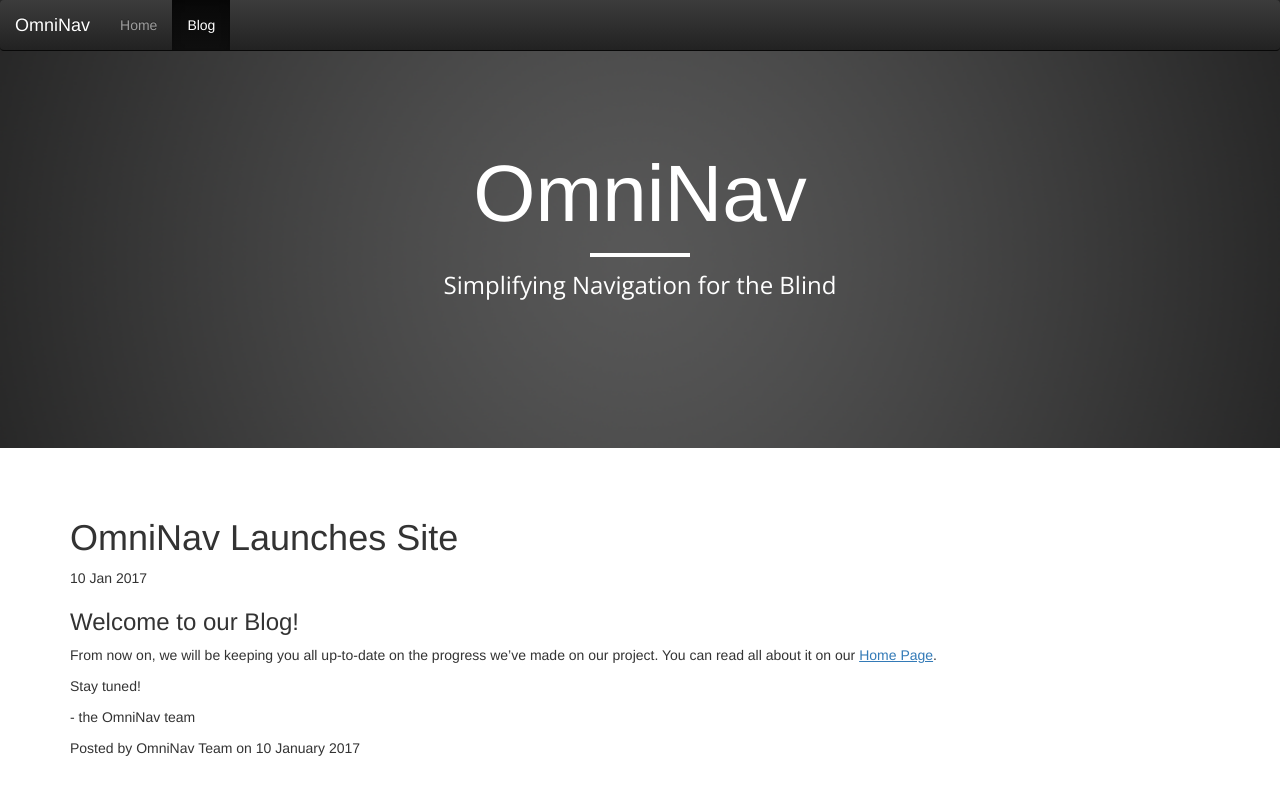
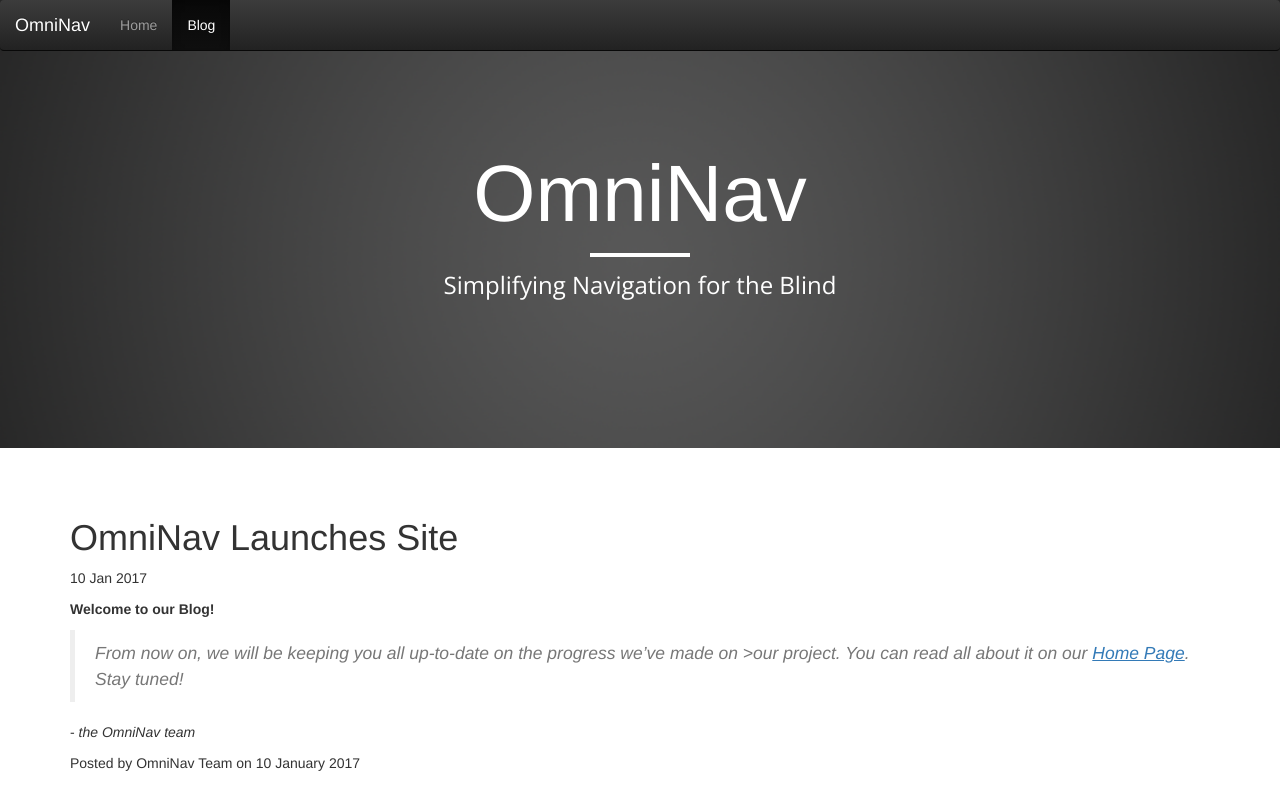
Before and after one commit to hansmaryil/OmniNav, a Jekyll site: the page built from _posts/2017-01-10-omninav-site-launched.md, in a window 1280 px wide. Shown: the top 810 px of the page. Built offline with Jekyll 4.4.1, drawn with Linux system fonts in a browser that asks for light colours.

Commit message:
more formatting tingalings

```diff
--- a/_posts/2017-01-10-omninav-site-launched.md
+++ b/_posts/2017-01-10-omninav-site-launched.md
@@ -6,10 +6,9 @@ date: 2017-01-10
 poster: "OmniNav Team"
 ---
 
-### Welcome to our Blog!
+**Welcome to our Blog!**
 
-From now on, we will be keeping you all up-to-date on the progress we've made on our project.  You can read all about it on our [Home Page](http://omninavtech.com).
+>From now on, we will be keeping you all up-to-date on the progress we've made on >our project.  You can read all about it on our [Home Page](http://omninavtech.com).
+>Stay tuned!
 
-Stay tuned!
-
-\- the OmniNav team
+\- *the OmniNav team*
```
